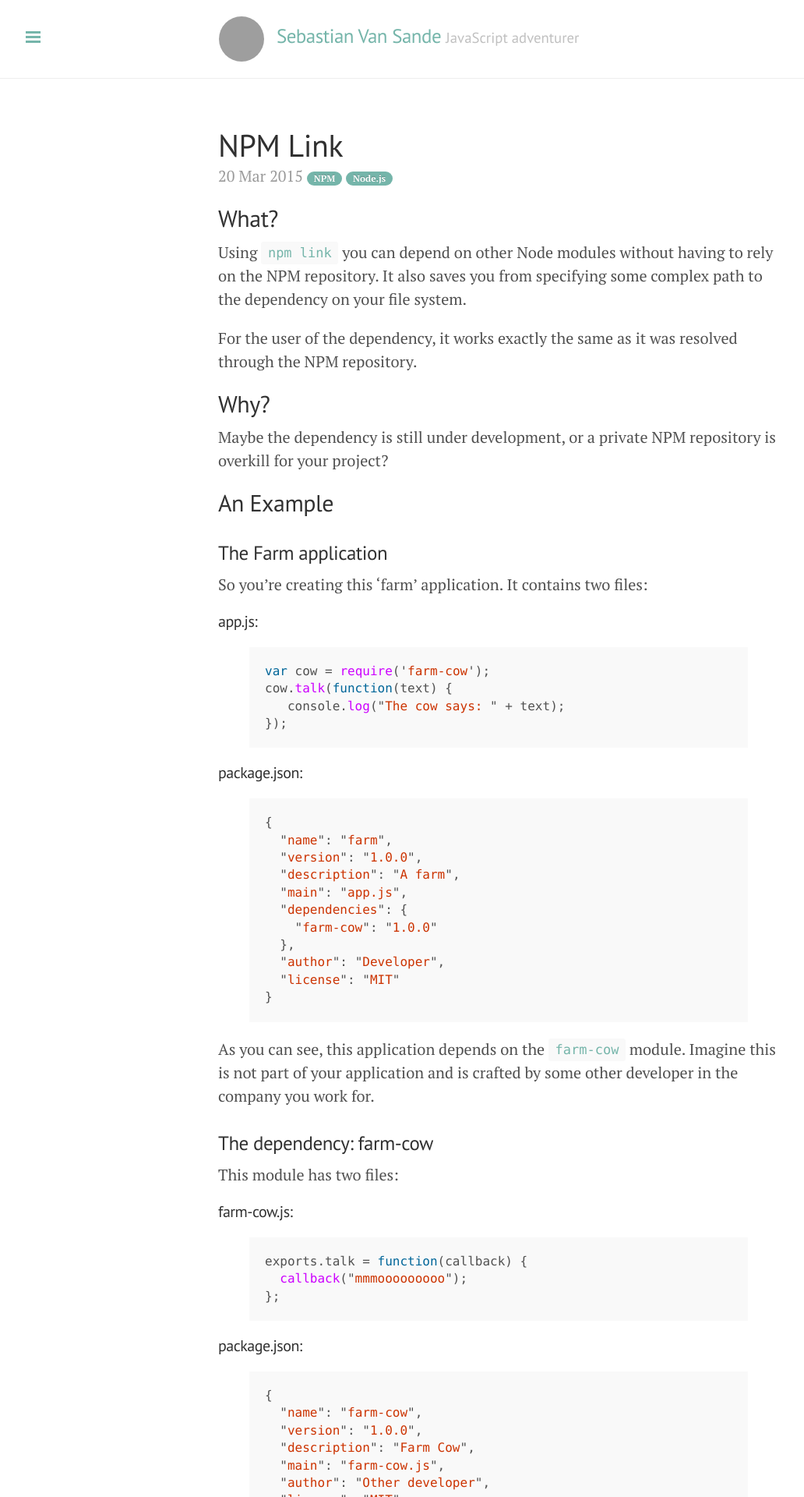
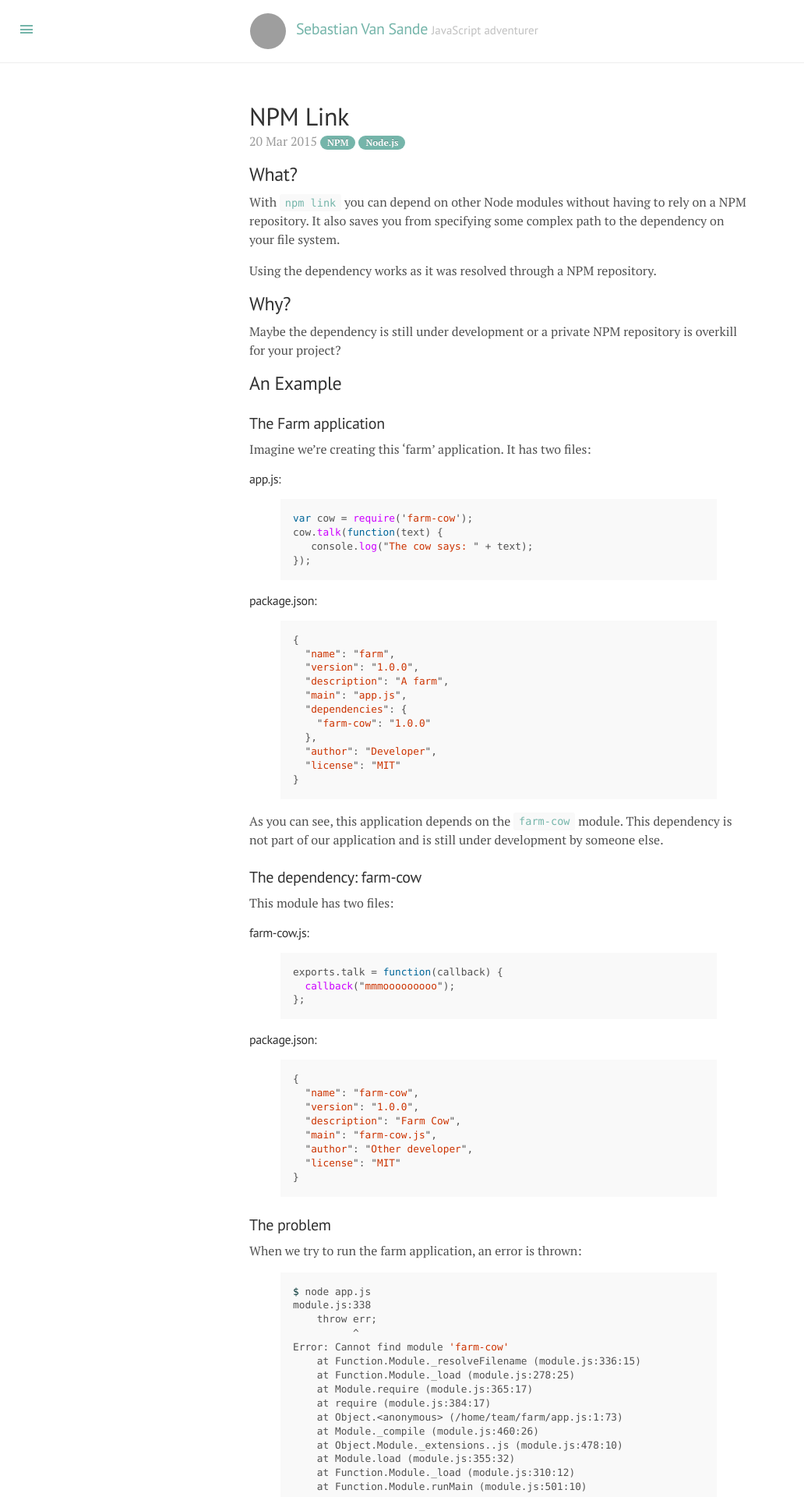
Before and after one commit to seppevs/seppevs.github.io, a Jekyll site: the page built from _posts/2015-03-20-npm-link.markdown, in a window 1280 px wide. Shown: the top 1920 px of the page at 78% size, without its empty margins (0-1032 px from the left). Built offline with Jekyll 4.4.1, drawn with Linux system fonts in a browser that asks for light colours; Markdown is read by kramdown in place of the engine named in the settings; comment, search, counter and statistics services are not loaded; some of the changed text lies outside the part shown; grey boxes are pictures that could not be loaded.

Commit message:
cleanups

```diff
--- a/_posts/2015-03-20-npm-link.markdown
+++ b/_posts/2015-03-20-npm-link.markdown
@@ -10,16 +10,17 @@
 ---
 
 ## What?
-Using `npm link` you can depend on other Node modules without having to rely on the NPM repository. It also saves you from specifying some complex path to the dependency on your file system.
+With `npm link` you can depend on other Node modules without having to rely on a NPM repository.
+It also saves you from specifying some complex path to the dependency on your file system.
 
-For the user of the dependency, it works exactly the same as it was resolved through the NPM repository.
+Using the dependency works as it was resolved through a NPM repository.
 
 ## Why?
-Maybe the dependency is still under development, or a private NPM repository is overkill for your project?
+Maybe the dependency is still under development or a private NPM repository is overkill for your project?
 
 ## An Example
 ### The Farm application
-So you're creating this 'farm' application. It contains two files:
+Imagine we're creating this 'farm' application. It has two files:
 
 #### app.js:
 {% highlight JavaScript %}
@@ -44,7 +45,7 @@
 }
 {% endhighlight %}
 
-As you can see, this application depends on the `farm-cow` module. Imagine this is not part of your application and is crafted by some other developer in the company you work for.
+As you can see, this application depends on the `farm-cow` module. This dependency is not part of our application and is still under development by someone else.
 
 ### The dependency: farm-cow
 This module has two files:
@@ -69,7 +70,7 @@
 {% endhighlight %}
 
 ### The problem
-When you go to the farm application, you will get an error when you try to run your `app.js`:
+When we try to run the farm application, an error is thrown:
 
 {% highlight Bash %}
 $ node app.js
@@ -91,7 +92,7 @@
 
 This is normal, because the farm-cow module is not available in the node_modules directory.
 
-Unfortunately, running `npm install` won't solve anything because the `farm-cow` module is not available in the NPM repository:
+Unfortunately, running `npm install` won't solve anything because the `farm-cow` module is not available in our NPM repository:
 
 {% highlight Bash %}
 $ npm install
@@ -117,11 +118,11 @@
 {% endhighlight %}
 
 
-### Using `npm link` to solve this
-When you can reach the dependency through the file system, you can use `npm link` to resolve it.
+### Resolving with `npm link`
+Because we can reach the dependency through the file system, we can use `npm link` to resolve it.
 
 #### Making the module available
-Go to the dependency in your terminal
+Navigate to the dependency in our terminal:
 {% highlight Bash %}
 $ cd /home/other-team/farm-cow
 $ npm link
@@ -131,7 +132,7 @@
 The `npm link` command has created a symlink that points to the farm-cow directory. Note that it used the value of the 'name' attribute in the package.json file.
 
 #### Using the module
-Now go the module that requires this dependency
+Navigate to the module that requires this dependency:
 {% highlight Bash %}
 $ cd /home/team/farm
 $ npm link farm-cow
@@ -141,7 +142,7 @@
 The `npm link` command has now created another symlink to the application that needs the directory.
 
 #### Verify
-When we run the farm `app.js` again, it will work now because the farm-cow module is resolved through the symlink:
+Running the farm `app.js` will work now because the farm-cow module is resolved through the symlink:
 
 {% highlight Bash %}
 $ node app.js
@@ -149,7 +150,7 @@
 {% endhighlight %}
 
 ### Unlinking
-You can unlink by using the `npm unlink` command in the farm application:
+We can break the link by using the `npm unlink` command in the farm application:
 
 {% highlight Bash %}
 $ npm unlink farm-cow
--- a/public/css/lanyon.css
+++ b/public/css/lanyon.css
@@ -77,12 +77,12 @@
 }
 @media (min-width: 38em) {
     .container {
-        max-width: 32rem;
+        max-width: 34rem;
     }
 }
 @media (min-width: 56em) {
     .container {
-        max-width: 38rem;
+        max-width: 42rem;
     }
 }
 
--- a/public/css/poole.css
+++ b/public/css/poole.css
@@ -54,7 +54,7 @@
 }
 @media (min-width: 38em) {
     html {
-        font-size: 20px;
+        font-size: 16px;
     }
 }
 
```
